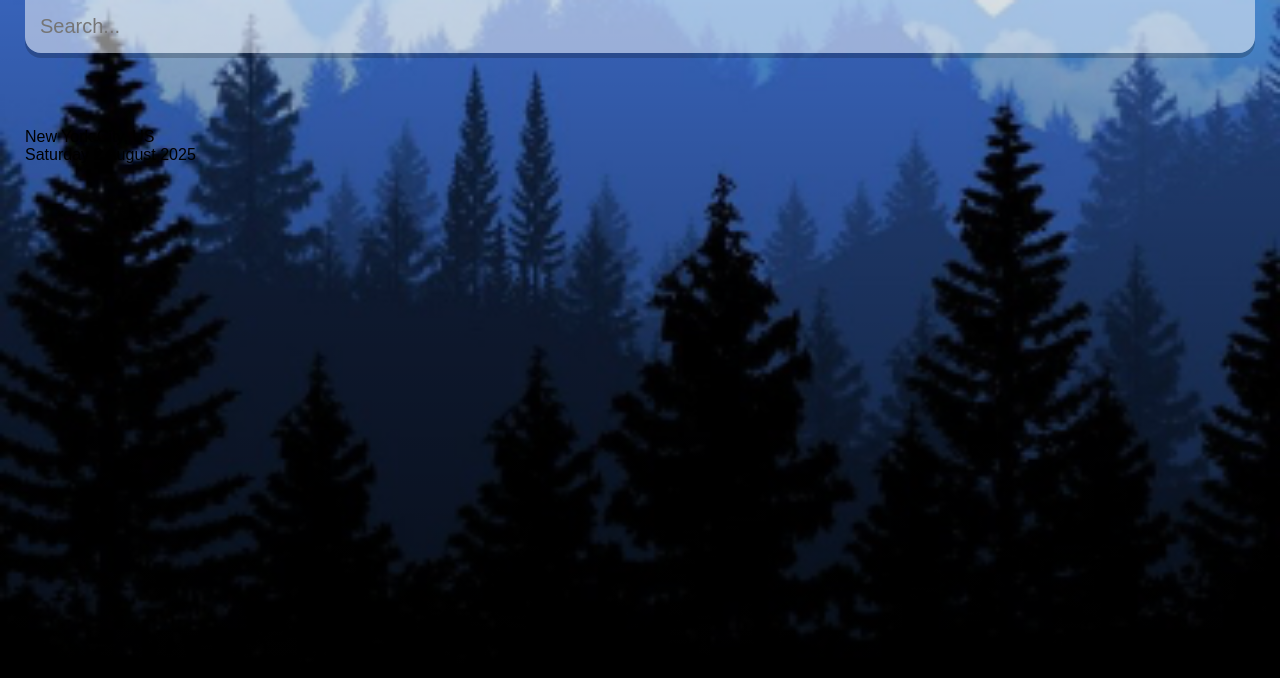
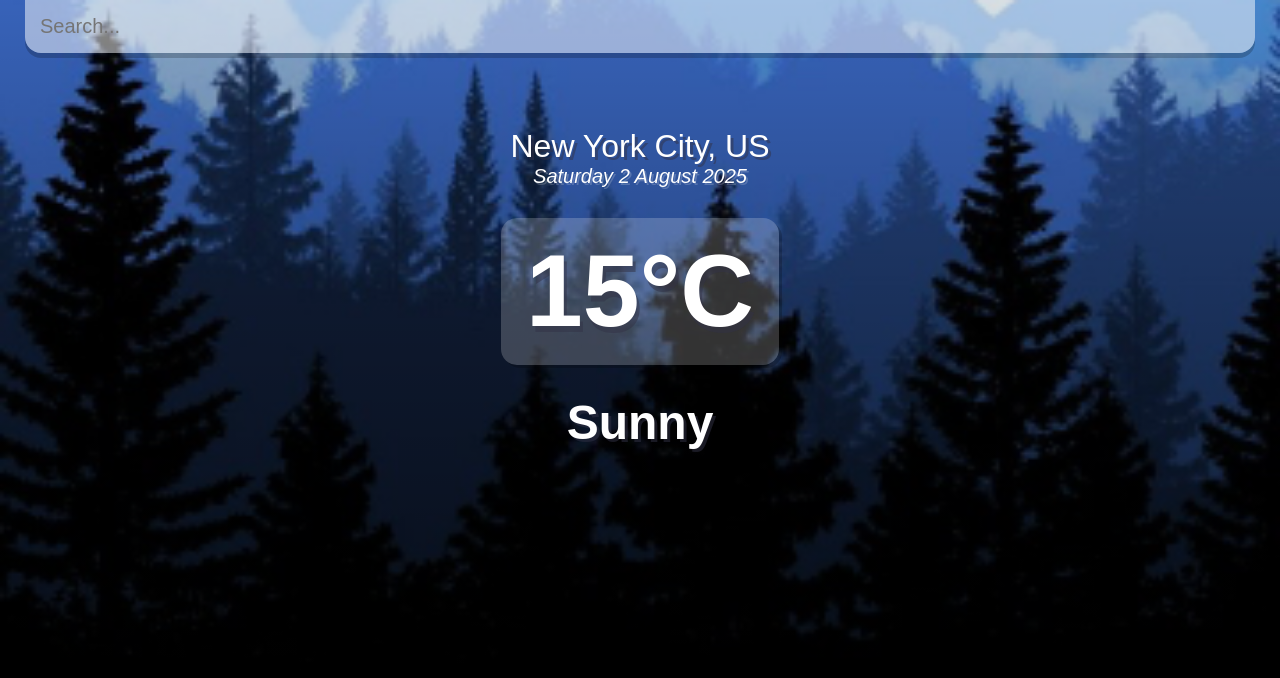
Before and after one commit to Tango55555/Weather-App, a React (Create React App) app: page / in a window 1280 px wide. Shown: the top 678 px of the page. Built offline with nearby package versions, Linux system fonts and the light colour scheme.

Commit message:
Added css for date, time, weather and location

```diff
--- a/src/App.js
+++ b/src/App.js
@@ -24,11 +24,18 @@
       <main>
         <div className="search-box">
           <input type="text" className="search-bar" placeholder="Search..." />
-
         </div>
         <div className="location-box">
           <div className="location">New York City, US</div>
           <div className="date">{dateBuilder(new Date())}</div>
+        </div>
+        <div className="weather-box">
+          <div className="temp">
+            15°C
+          </div>
+          <div className="weather">
+            Sunny
+          </div>
         </div>
       </main>
     </div>
--- a/src/index.css
+++ b/src/index.css
@@ -55,3 +55,46 @@
 .search-box .search-bar:focus {
   background-color: rgba(255, 255, 255, 0.75);
 }
+
+.location-box .location {
+  color: #FFF;
+  font-size: 32px;
+  font-weight: 500;
+  text-align: center;
+  text-shadow: 3px 3px rgba(50, 50, 70, 0.5);
+}
+
+.location-box .date {
+  color: #FFF;
+  font-size: 20px;
+  font-weight: 300;
+  font-style: italic;
+  text-align: center;
+  text-shadow: 2px 2px rgba(255, 255, 255, 0.2);
+}
+
+.weather-box {
+  text-align: center;
+}
+
+.weather-box .temp {
+  position: relative;
+  display: inline-block;
+  margin: 30px auto;
+  background-color: rgba(255, 255, 255, 0.2);
+  border-radius: 16px;
+  padding: 15px 25px;
+  color: #FFF;
+  font-size: 102px;
+  font-weight: 900;
+  text-shadow: 3px 6px rgba(50, 50, 70, 0.5);
+  text-align: center;
+  box-shadow: 3px 3px rgba(0, 0, 0, 0.2);
+}
+
+.weather-box .weather {
+  color: #FFF;
+  font-size: 48px;
+  font-weight: 700;
+  text-shadow: 3px 3px rgba(50, 50, 70, 0.5);
+}
```
